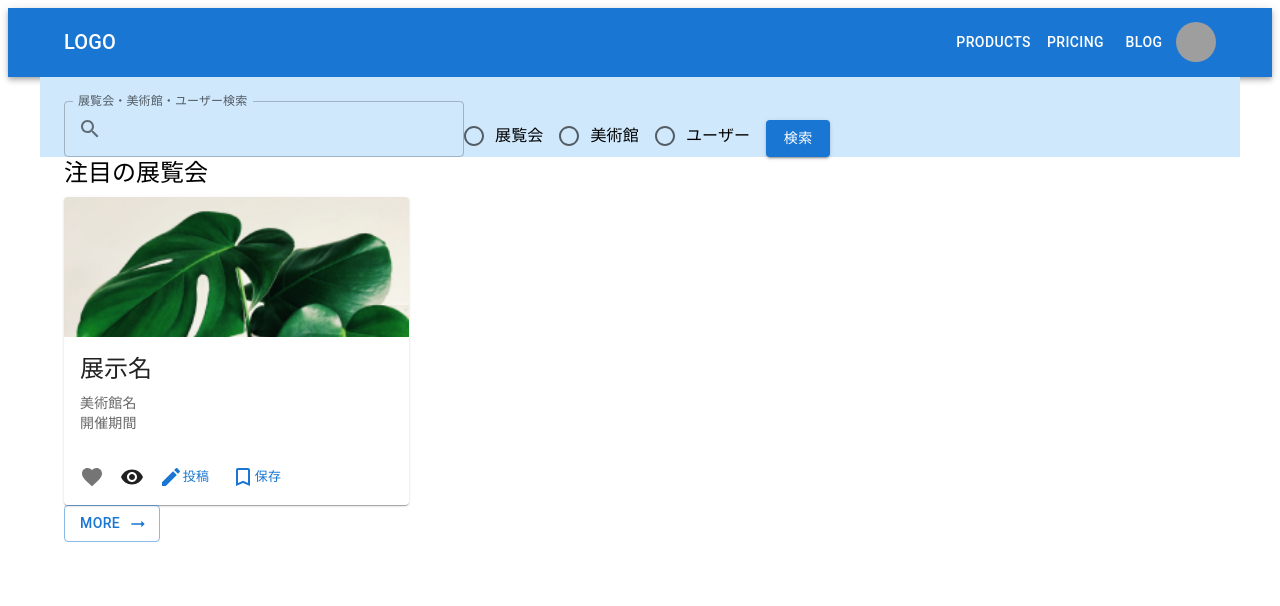
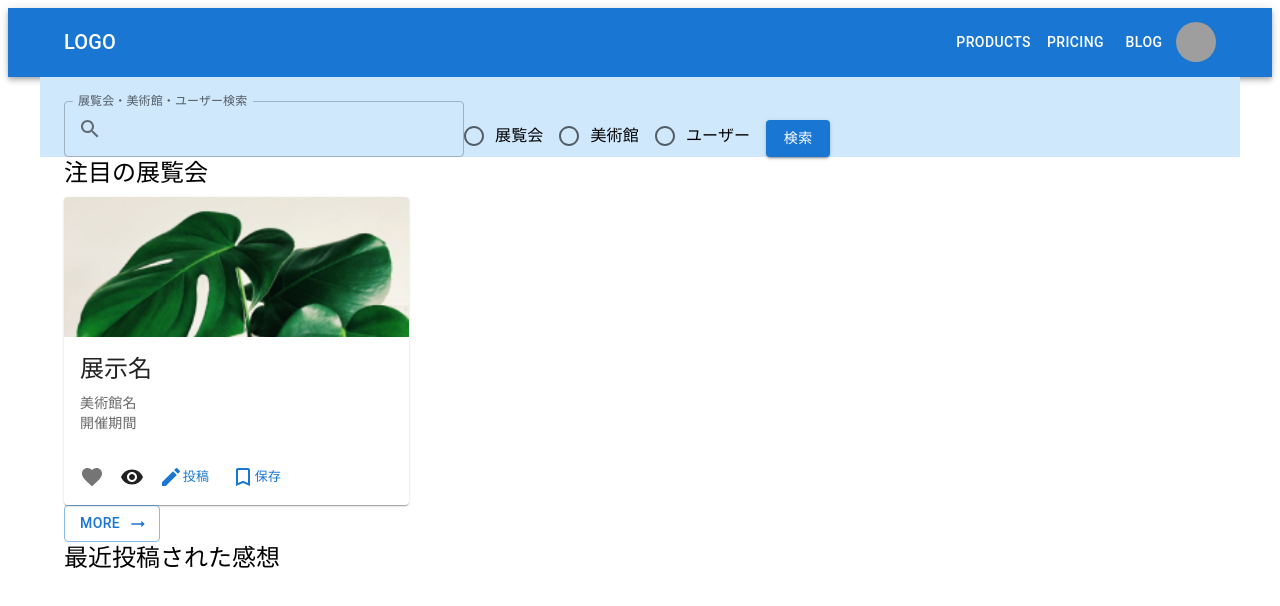
Before and after one commit to monstera3/ato, a React (Create React App) app: page / in a window 1280 px wide. Shown: the top 606 px of the page. Built offline with nearby package versions, Linux system fonts and the light colour scheme; grey boxes are pictures that could not be loaded.

Commit message:
feat: add RecentlyReview.tsx

```diff
--- a/src/App.tsx
+++ b/src/App.tsx
@@ -3,6 +3,7 @@ import './App.css';
 import ResponsiveAppBar from './components/Appbar';
 import { SearchBar } from './components/Search';
 import { FeaturedExhibition } from './components/FeaturedExhibition';
+import {RecentlyReview} from './components/RecentlyReview';
 
 export const App=()=> {
   return (
@@ -10,6 +11,7 @@ export const App=()=> {
       <ResponsiveAppBar/>
       <SearchBar/>
       <FeaturedExhibition/>
+      <RecentlyReview />
     </div>
   );
 };
--- /dev/null
+++ b/src/components/RecentlyReview.tsx
@@ -0,0 +1,18 @@
+import React from 'react';
+import { Container, Typography } from '@mui/material';
+
+
+export const RecentlyReview=()=> {
+  return (
+    <div className="App">
+      <Container maxWidth="lg">
+        <Typography gutterBottom variant="h5" component="div">
+          最近投稿された感想
+        </Typography>
+      </Container>
+
+
+    </div>
+
+  );
+};
```
